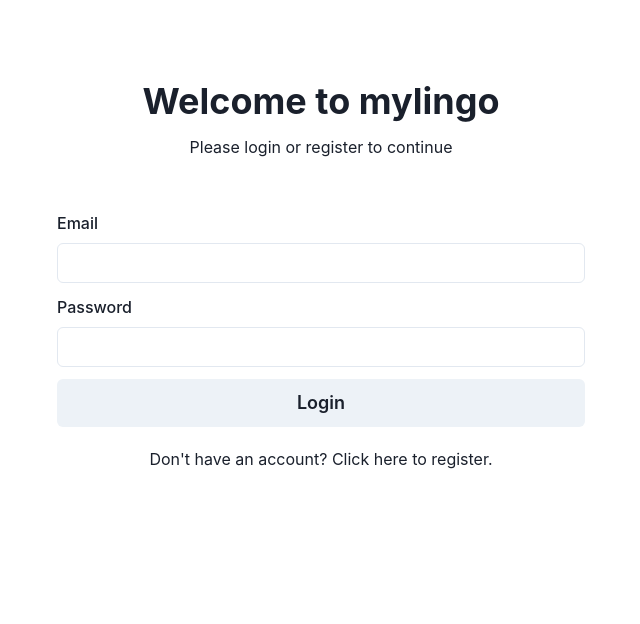
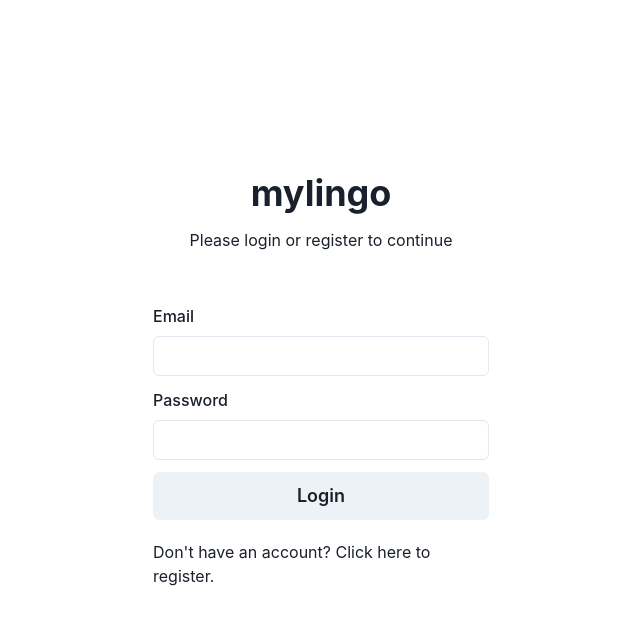
Before and after one commit to tonynaughton/mylingo, a React (Vite) app: page / in a window 1280 px wide. Shown: the top 624 px of the page, without its empty margins (319-959 px from the left). Built offline with nearby package versions, Linux system fonts and the light colour scheme; no server answers.

Commit message:
Added AppBar

```diff
--- a/package.json
+++ b/package.json
@@ -10,6 +10,7 @@
     "preview": "vite preview"
   },
   "dependencies": {
+    "@chakra-ui/icons": "^2.1.1",
     "@chakra-ui/react": "^2.8.2",
     "@emotion/react": "^11.11.4",
     "@emotion/styled": "^11.11.5",
--- a/src/App.tsx
+++ b/src/App.tsx
@@ -1,10 +1,11 @@
 import { useEffect, useState } from "react";
-import { Container, Flex, Heading, Link, VStack, Text, Button } from "@chakra-ui/react";
+import { Container, Flex, Heading, Link, VStack, Text, Button, Box } from "@chakra-ui/react";
 import { signOut } from "firebase/auth";
 
 import Login from "./components/login";
 import Register from "./components/register";
 import { auth } from "./firebase";
+import { AppBar } from "./components/app_bar";
 
 export default function App() {
   const [showLoginForm, setShowLoginForm] = useState(true);
@@ -20,10 +21,10 @@ export default function App() {
 
   function renderAuthForm(): JSX.Element {
     return (
-      <VStack w="full" spacing={3}>
-        <Heading>Welcome to mylingo</Heading>
+      <VStack w="full" h="fit-content" spacing={3}>
+        <Heading>mylingo</Heading>
         <Text>Please login or register to continue</Text>
-        <VStack w="full" h="full" p={10} spacing={5} alignItems="center">
+        <VStack w="full" p={10} spacing={5} alignItems="center">
           {showLoginForm ? <Login /> : <Register />}
           <Link onClick={() => setShowLoginForm(!showLoginForm)}>
             {showLoginForm
@@ -36,9 +37,15 @@ export default function App() {
   }
 
   return (
-    <Container maxW="container.sm">
-      <Flex h="100vh" py={20}>
-        {currentUser ? <Button onClick={() => signOut(auth)}>Logout</Button> : renderAuthForm()}
+    <Container maxW="md">
+      <Flex h="100vh" justifyContent="center" alignItems="center">
+        {currentUser ? (
+          <Box height="100%" width="full">
+            <AppBar />
+          </Box>
+        ) : (
+          renderAuthForm()
+        )}
       </Flex>
     </Container>
   );
--- /dev/null
+++ b/src/components/app_bar.tsx
@@ -0,0 +1,26 @@
+import { Box, Flex, Text, Heading, IconButton, MenuButton, Menu, MenuList, MenuItem } from "@chakra-ui/react";
+import { HamburgerIcon } from "@chakra-ui/icons";
+import { signOut } from "firebase/auth";
+
+import { auth } from "../firebase";
+
+export function AppBar(): JSX.Element {
+  return (
+    <Box color="white" p={4}>
+      <Flex justify="space-between" align="center">
+        <Menu>
+          <MenuButton as={IconButton} aria-label="Menu" icon={<HamburgerIcon />} />
+          <MenuList>
+            <MenuItem color="black">Add word</MenuItem>
+            <MenuItem color="black" onClick={() => signOut(auth)}>
+              Logout
+            </MenuItem>
+          </MenuList>
+        </Menu>
+        <Text fontSize="xl" color="black">
+          <Heading>mylingo</Heading>
+        </Text>
+      </Flex>
+    </Box>
+  );
+}
```
Also changed, not shown: 1 other file (tests, documents, lock files or other folders).
